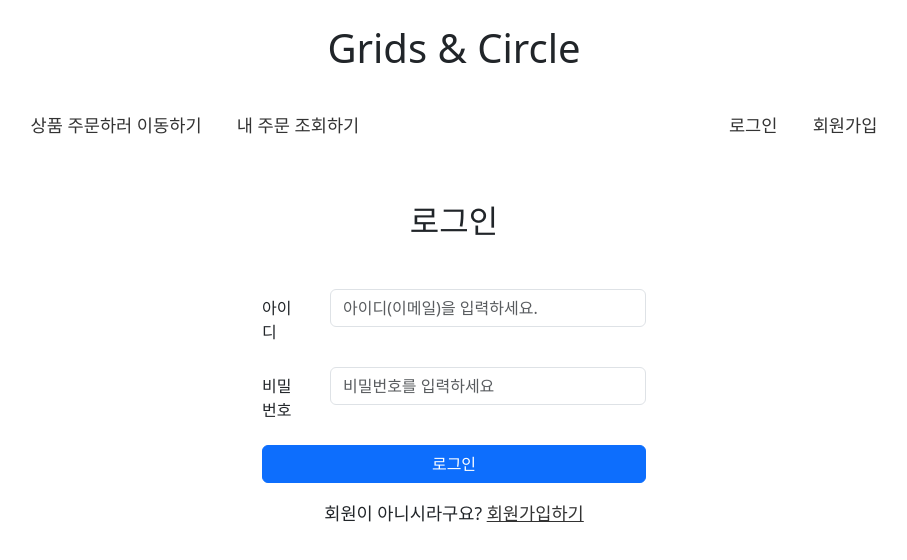
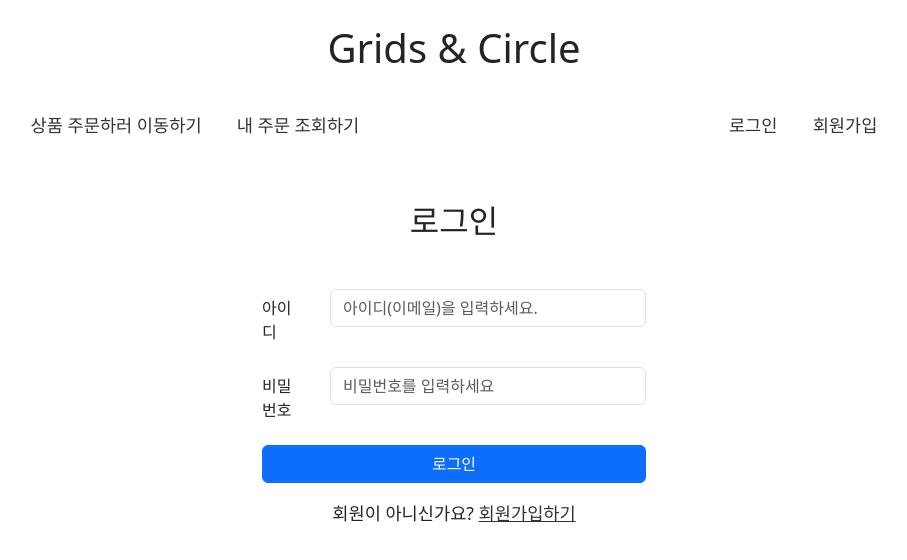
Before and after one commit to prgrms-be-devcourse/NBE1_1_Team9, a React (Create React App) app in the folder front/: page /login in a window 1280 px wide. Shown: the top 560 px of the page, without its empty margins (186-1093 px from the left). Built offline with nearby package versions, Linux system fonts and the light colour scheme; no server answers.

Commit message:
fix: 문구 수정

```diff
--- a/front/src/page/LoginPage.jsx
+++ b/front/src/page/LoginPage.jsx
@@ -93,7 +93,7 @@ const LoginPage = () => {
         <PasswordInput value={password} setValue={setPassword}/>
         <button type="submit" class="btn btn-primary">로그인</button>
       </form>
-      <span>회원이 아니시라구요? <StyledLink to='/signup'>회원가입하기</StyledLink></span>
+      <span>회원이 아니신가요? <StyledLink to='/signup'>회원가입하기</StyledLink></span>
     </StyledLoginDiv>
   )
 }
```
